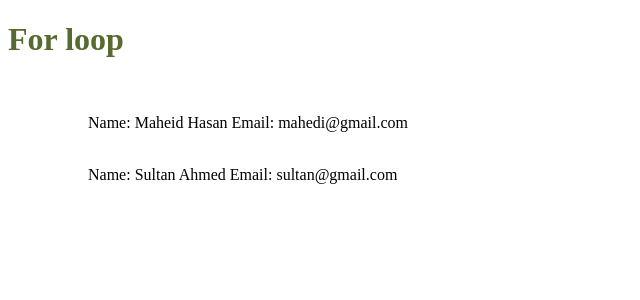
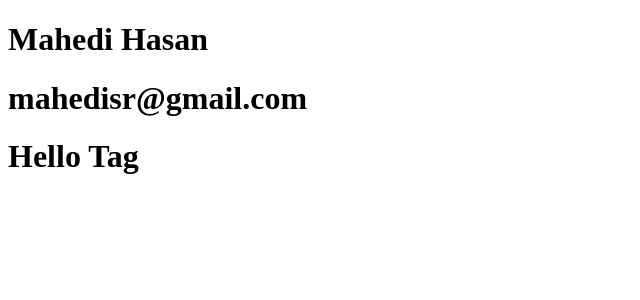
Before and after one commit to AnwarHossainSR/Vue-Js-Learn, a Vue app: page / in a window 1280 px wide. Shown: the top 300 px of the page, without its empty margins (0-640 px from the left). Built offline with nearby package versions, Linux system fonts and the light colour scheme.

Commit message:
Pass data parent to child

```diff
--- a/src/App.vue
+++ b/src/App.vue
@@ -1,5 +1,5 @@
 <template>
-  <Home name="Mahedi Hasan" />
+  <Home  />
 </template>
 
 <script>
--- /dev/null
+++ b/src/components/Child.vue
@@ -0,0 +1,23 @@
+<template>
+    <div>
+        <h1>{{ user.name }}</h1>
+        <h1>{{ user.email }}</h1>
+        <h1>{{ data() }}</h1>
+        <div v-html="tag"></div>
+    </div>
+</template>
+
+<script>
+    export default {
+       name:'Child',
+       props:{
+           user:Object,
+           data:Function
+       },
+       data(){
+           return{
+               tag:'<h1>Hello Tag</h1>'
+           }
+       }
+    }
+</script>
--- a/src/components/Home.vue
+++ b/src/components/Home.vue
@@ -1,36 +1,23 @@
 <template>
-    <div><!--
-        <h1>For loop</h1><br>
-        <ul v-for="item in data" :key="item">
-            {{ item }}
-        </ul><br> -->
-        <h1>For loop</h1><br>
-        <ul v-for="item in object" :key="item.id">
-            <ul>
-                Name: {{ item.name }}
-                Email: {{ item.email }}
-            </ul><br>
-        </ul>
-
-    </div>
+    <child :user="user" :data="getData" />
 </template>
 
 <script>
+import Child from './Child.vue'
 export default {
+  components: { Child },
     name: 'Home',
     data() {
         return {
-            object:[
-                {
-                    id:1,
-                    name:'Maheid Hasan',
-                    email:'mahedi@gmail.com'
-                },{
-                    id:2,
-                    name:'Sultan Ahmed',
-                    email:'sultan@gmail.com'
-                }
-            ]
+            user:{
+                name:'Mahedi Hasan',
+                email:'mahedisr@gmail.com'
+            }
+        }
+    },
+    methods:{
+        getData(){
+            alert('hello')
         }
     }
 }
```
